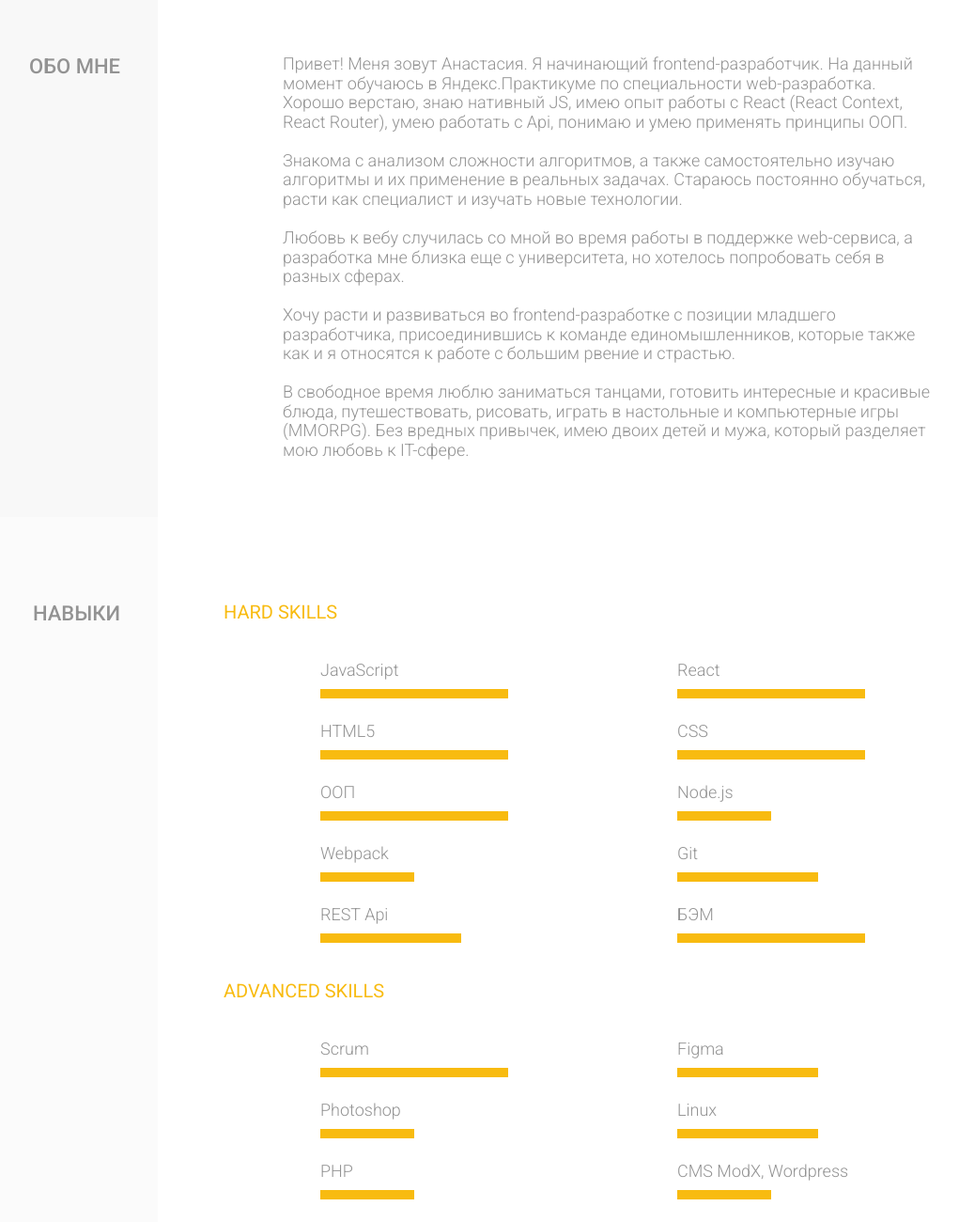
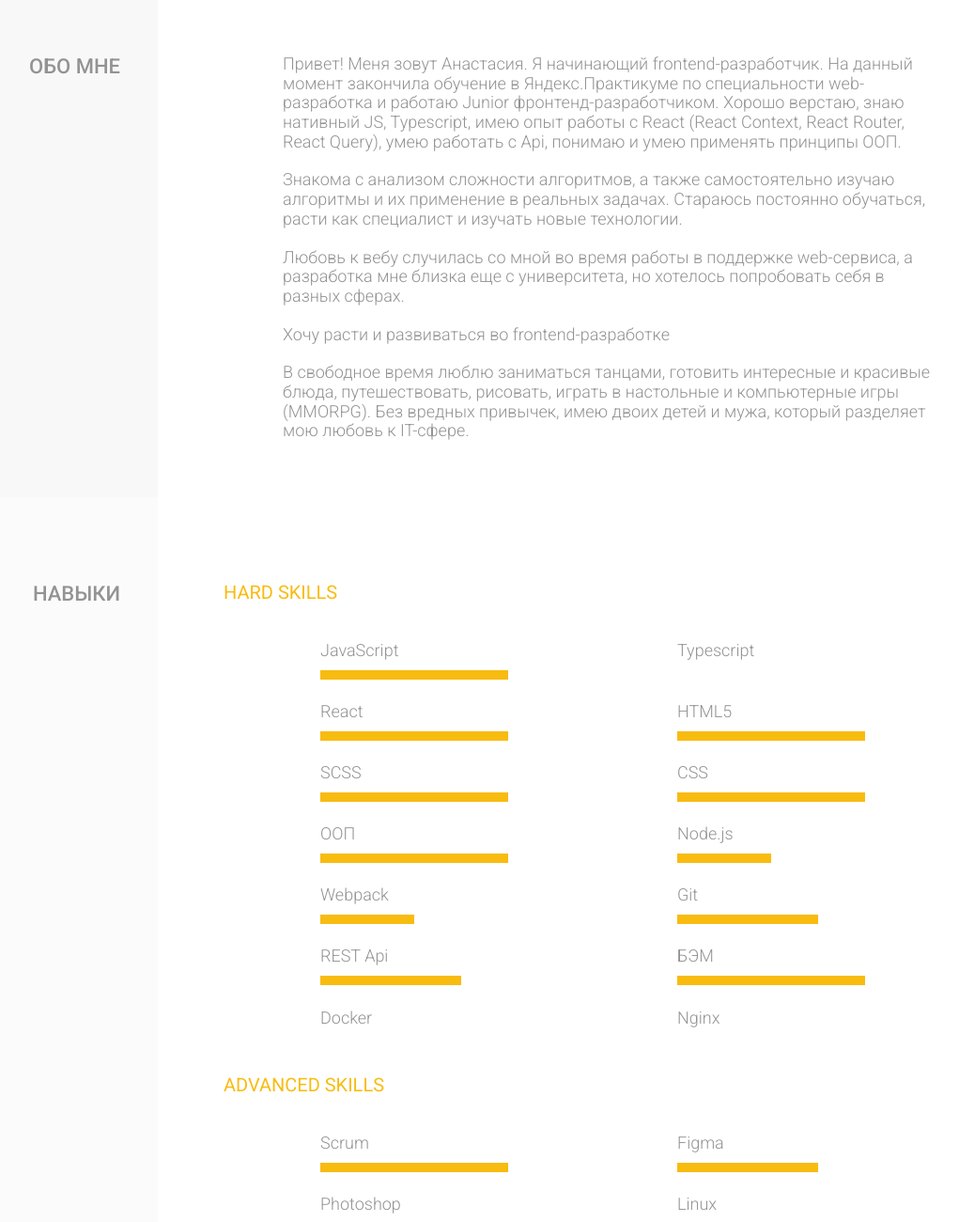
Before and after one commit to solnishshka/solnishshka-main, a React (Create React App) app: page / in a window 1280 px wide. Shown: the part 877-2177 px from the top of the page at 94% size, without its empty margins (216-1237 px from the left). Built offline with nearby package versions, Linux system fonts and the light colour scheme.

Commit message:
some fix

```diff
--- a/src/contexts/translationContext.js
+++ b/src/contexts/translationContext.js
@@ -138,14 +138,15 @@ export const translations = {
         invalidEmail: 'Invalid email',
         minLength_2: 'The field must be at least 2 characters long',
         minLength_30: 'The field must be at least 30 characters long',
-        containSymbols: 'The name must contain only Russian or English letters the alphabet'
+        containSymbols:
+          'The name must contain only Russian or English letters the alphabet',
       },
       submitMessage: {
         success: 'Message has been sent successfully!',
         error: 'Something went wrong. Try again!',
-        close: 'Close'
-      }
-    }
+        close: 'Close',
+      },
+    },
   },
   ru: {
     name: 'Анастасия',
@@ -177,17 +178,19 @@ export const translations = {
       },
     ],
     about: [
-      'Привет! Меня зовут Анастасия. Я начинающий frontend-разработчик. На данный момент обучаюсь в Яндекс.Практикуме по специальности web-разработка. Хорошо верстаю, знаю нативный JS, имею опыт работы с React (React Context, React Router), умею работать с Api, понимаю и умею применять принципы ООП.',
+      'Привет! Меня зовут Анастасия. Я начинающий frontend-разработчик. На данный момент закончила обучение в Яндекс.Практикуме по специальности web-разработка и работаю Junior фронтенд-разработчиком. Хорошо верстаю, знаю нативный JS, Typescript, имею опыт работы с React (React Context, React Router, React Query), умею работать с Api, понимаю и умею применять принципы ООП.',
       'Знакома с анализом сложности алгоритмов, а также самостоятельно изучаю алгоритмы и их применение в реальных задачах. Стараюсь постоянно обучаться, расти как специалист и изучать новые технологии.',
       'Любовь к вебу случилась со мной во время работы в поддержке web-сервиса, а разработка мне близка еще с университета, но хотелось попробовать себя в разных сферах.',
-      'Хочу расти и развиваться во frontend-разработке с позиции младшего разработчика, присоединившись к команде единомышленников, которые также как и я относятся к работе с большим рвение и страстью.',
+      'Хочу расти и развиваться во frontend-разработке',
       'В свободное время люблю заниматься танцами, готовить интересные и красивые блюда, путешествовать, рисовать, играть в настольные и компьютерные игры (MMORPG). Без вредных привычек, имею двоих детей и мужа, который разделяет мою любовь к IT-сфере.',
     ],
     skills: {
       hard: [
         'JavaScript',
+        'Typescript',
         'React',
         'HTML5',
+        'SCSS',
         'CSS',
         'ООП',
         'Node.js',
@@ -195,6 +198,8 @@ export const translations = {
         'Git',
         'REST Api',
         'БЭМ',
+        'Docker',
+        'Nginx',
       ],
       advanced: [
         'Scrum',
@@ -282,13 +287,14 @@ export const translations = {
         invalidEmail: 'Некорректный адрес электронной почты',
         minLength_2: 'Длина сообщения должна быть более 2 символов',
         minLength_30: 'Длина сообщения должна быть более 30 символов',
-        containSymbols: 'Имя должно содержать только буквы русского или английского алфавита'
+        containSymbols:
+          'Имя должно содержать только буквы русского или английского алфавита',
       },
       submitMessage: {
         success: 'Сообщение успешно отправлено!',
         error: 'Что-то пошло не так. Попробуйте ещё раз!',
-        close: 'Закрыть'
-      }
+        close: 'Закрыть',
+      },
     },
   },
 }
```
